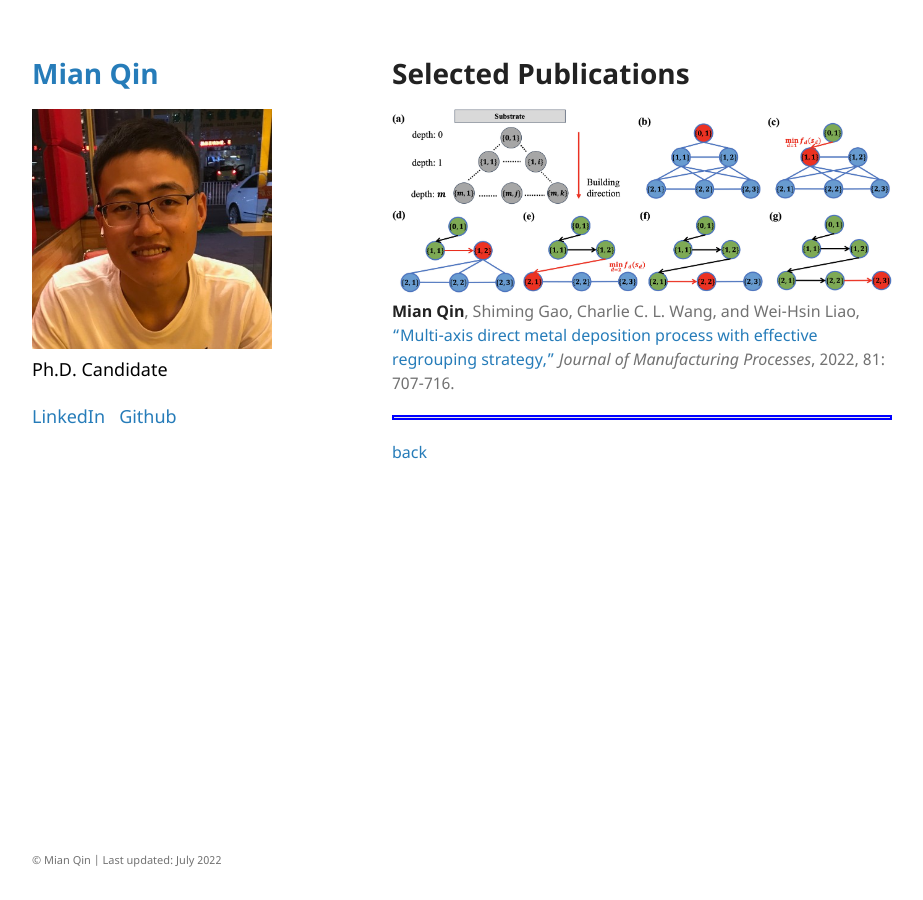
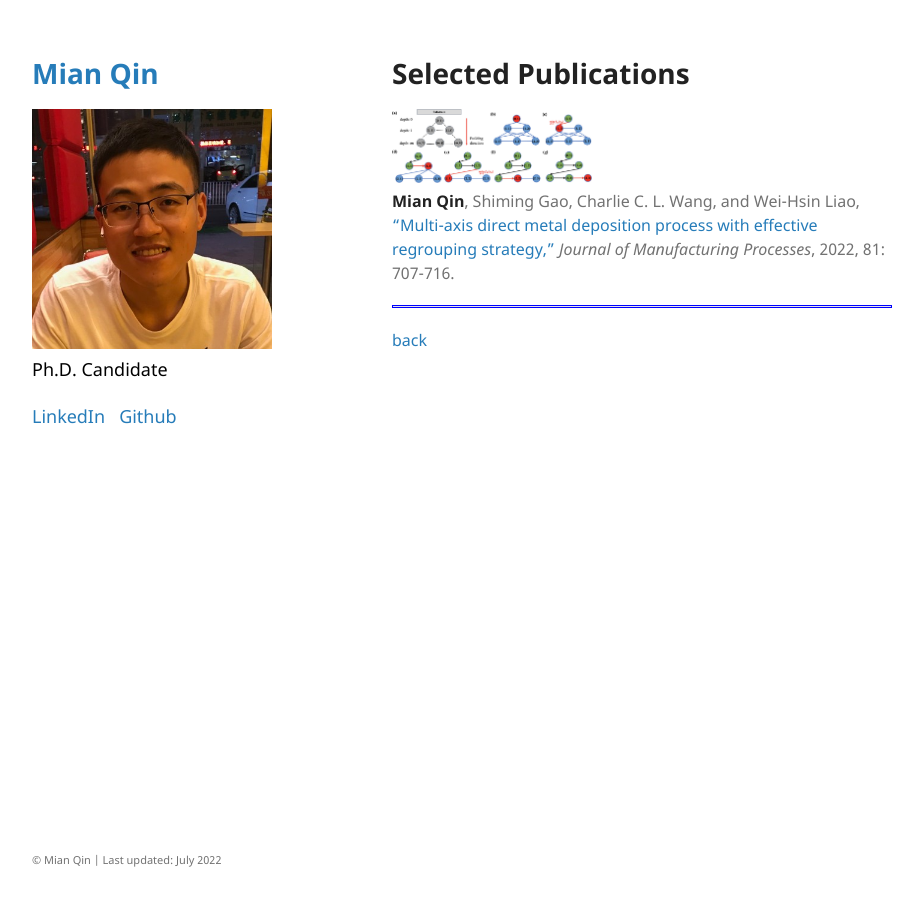
Before and after one commit to mqincuhk/mqincuhk.github.io, a Jekyll site: the page built from selected_publications.md, in a window 1280 px wide. Shown: the whole page, without its empty margins (178-1101 px from the left). Built offline with Jekyll 4.4.1, drawn with Linux system fonts in a browser that asks for light colours; our own code applies the rules of GitHub Pages for plain Markdown files; a script that is not in the unit is left out.

Commit message:
Update selected_publications.md

```diff
--- a/selected_publications.md
+++ b/selected_publications.md
@@ -3,10 +3,10 @@
 # Selected Publications
 
 
-<img src="assets/img/multi-axis.jpg" alt="drawing" width="500"/>
+<img src="assets/img/multi-axis.jpg" alt="drawing" width="200"/>
 **Mian Qin**, Shiming Gao, Charlie C. L. Wang, and Wei-Hsin Liao, ["Multi-axis direct metal deposition process with effective regrouping strategy,"](https://doi.org/10.1016/j.jmapro.2022.07.024) *Journal of Manufacturing Processes*, 2022, 81: 707-716.
 
-<hr style="border:2px solid blue">
+<hr style="border:1px solid blue">
 
 
 
```
